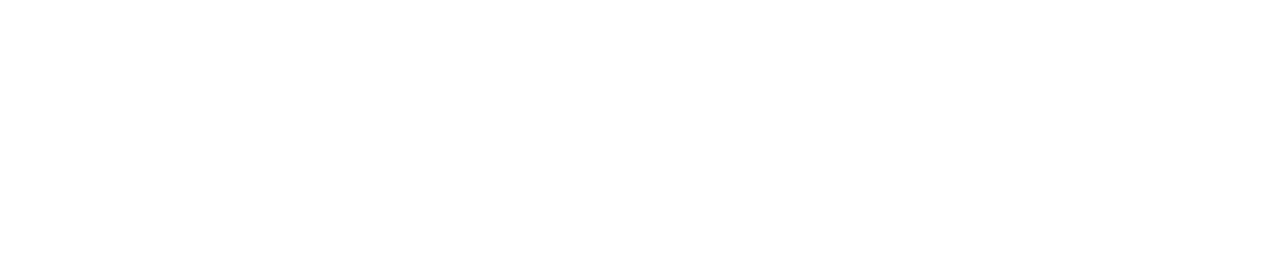
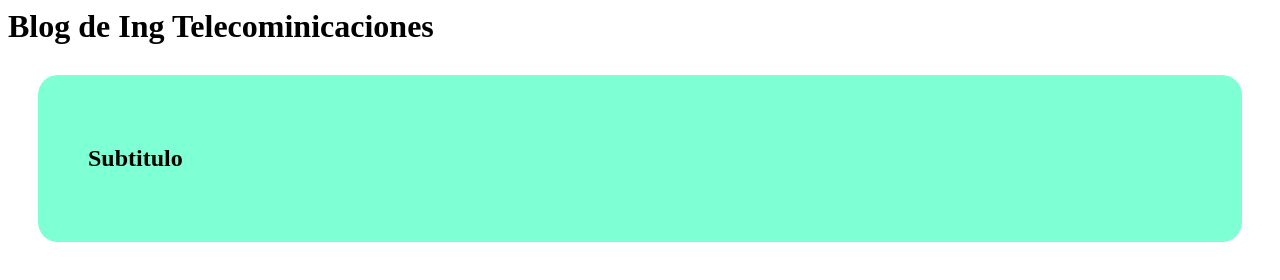
Before and after one commit to sergio99ochoa/Blog-Ing-Telecomunicaciones, a plain HTML site: page index.html in a window 1280 px wide. Drawn offline with Linux system fonts and the light colour scheme.

Commit message:
Primeros pasos

```diff
--- a/index.html
+++ b/index.html
@@ -1,9 +1,14 @@
 <html>
     <head>
-
+        <h1>Blog de Ing Telecominicaciones</h1>
     </head>
     <body>
+        <div style="background-color: aquamarine; border-radius: 20px; margin: 30px; padding: 50px;">
+            <h2>Subtitulo</h2>
+            <p>
 
+            </p>
+        </div>
     </body>
     <footer>
 
```
